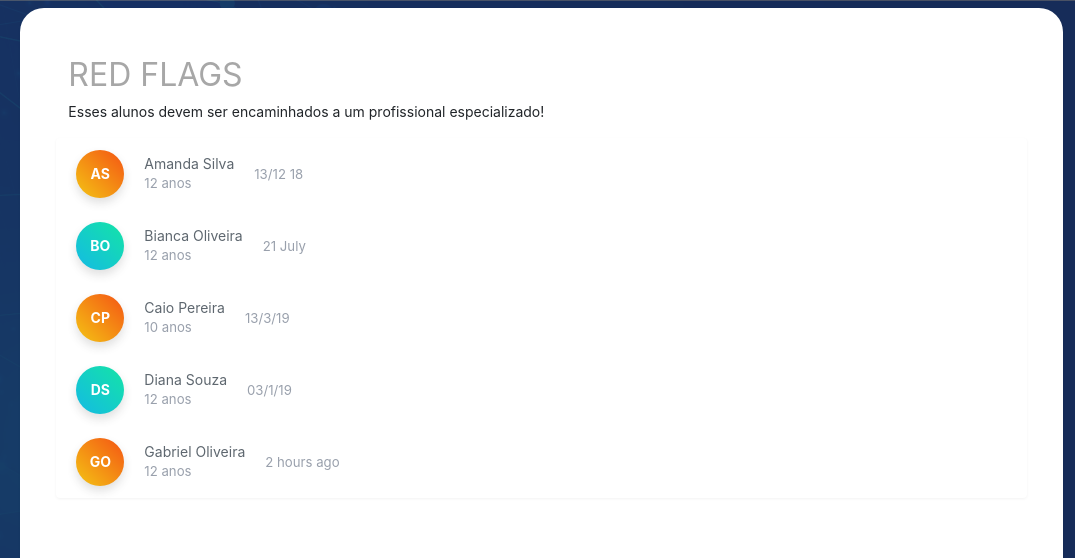
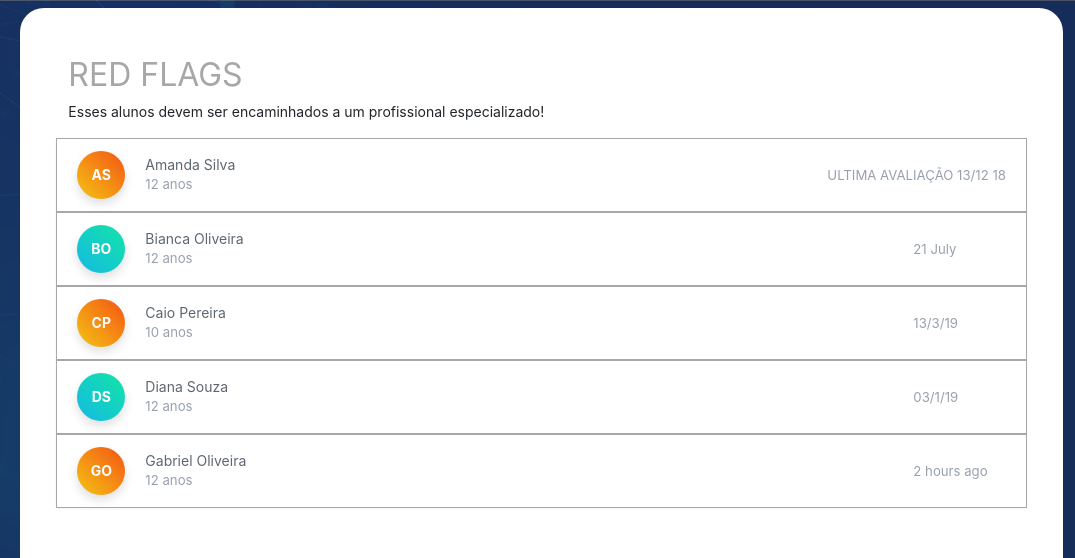
Before and after one commit to echinen/neuromap, a plain HTML site: page frontend/school/red-flags/index.html in a window 1280 px wide. Shown: the top 558 px of the page, 205-1280 px from the left. Drawn offline with Linux system fonts and the light colour scheme.

Commit message:
estilo lista de usuários

```diff
--- a/frontend/assets/css/lists.css
+++ b/frontend/assets/css/lists.css
@@ -279,6 +279,7 @@ a:not([href]):not([tabindex]):focus {
 }
 
 .list-item {
+    border: 1px solid rgb(167, 167, 167);
     position: relative;
     display: -ms-flexbox;
     display: flex;
--- a/frontend/assets/css/style.css
+++ b/frontend/assets/css/style.css
@@ -20,6 +20,11 @@ ul {
 section {
     background-image: url(../img/img-fundo.png);
     background-size: cover;
+}
+
+.user-line {
+    margin-right: 40vw;
+    width: 20vw;
 }
 
 /* center block */
--- a/frontend/school/red-flags/index.html
+++ b/frontend/school/red-flags/index.html
@@ -41,17 +41,17 @@
                             <div class="list list-row block">
                                 <div class="list-item" data-id="19">
                                   <div><a href="#" data-abc="true"><span class="w-48 avatar gd-warning">AS</span></a></div>
-                                  <div class="flex">
+                                  <div class="flex user-line" >
                                       <a href="#" class="item-author text-color" data-abc="true">Amanda Silva</a>
                                       <div class="item-except text-muted text-sm h-1x">12 anos</div>
                                   </div>
                                   <div class="no-wrap">
-                                      <div class="item-date text-muted text-sm d-none d-md-block">13/12 18</div>
+                                      <div class="item-date text-muted text-sm d-none d-md-block">ULTIMA AVALIAÇÃO 13/12 18</div>
                                   </div>
                                 </div>
                                 <div class="list-item" data-id="7">
                                   <div><a href="#" data-abc="true"><span class="w-48 avatar gd-info">BO</span></a></div>
-                                  <div class="flex">
+                                  <div class="flex user-line" >
                                       <a href="#" class="item-author text-color" data-abc="true">Bianca Oliveira</a>
                                       <div class="item-except text-muted text-sm h-1x">12 anos</div>
                                   </div>
@@ -61,7 +61,7 @@
                                 </div>
                                 <div class="list-item" data-id="17">
                                   <div><a href="#" data-abc="true"><span class="w-48 avatar gd-warning">CP</span></a></div>
-                                  <div class="flex">
+                                  <div class="flex user-line" >
                                       <a href="#" class="item-author text-color" data-abc="true">Caio Pereira</a>
                                       <div class="item-except text-muted text-sm h-1x">10 anos</div>
                                   </div>
@@ -71,7 +71,7 @@
                                 </div>
                                 <div class="list-item" data-id="16">
                                   <div><a href="#" data-abc="true"><span class="w-48 avatar gd-info">DS</span></a></div>
-                                  <div class="flex">
+                                  <div class="flex user-line" >
                                       <a href="#" class="item-author text-color" data-abc="true">Diana Souza</a>
                                       <div class="item-except text-muted text-sm h-1x">12 anos</div>
                                   </div>
@@ -81,7 +81,7 @@
                                 </div>
                                 <div class="list-item" data-id="4">
                                   <div><a href="#" data-abc="true"><span class="w-48 avatar gd-warning">GO</span></a></div>
-                                  <div class="flex">
+                                  <div class="flex user-line" >
                                       <a href="#" class="item-author text-color" data-abc="true">Gabriel Oliveira</a>
                                       <div class="item-except text-muted text-sm h-1x">12 anos</div>
                                   </div>
```
Also changed, not shown: frontend/school/students/index.html (+5 -5 lines), frontend/students/index.html (+5 -5 lines).
